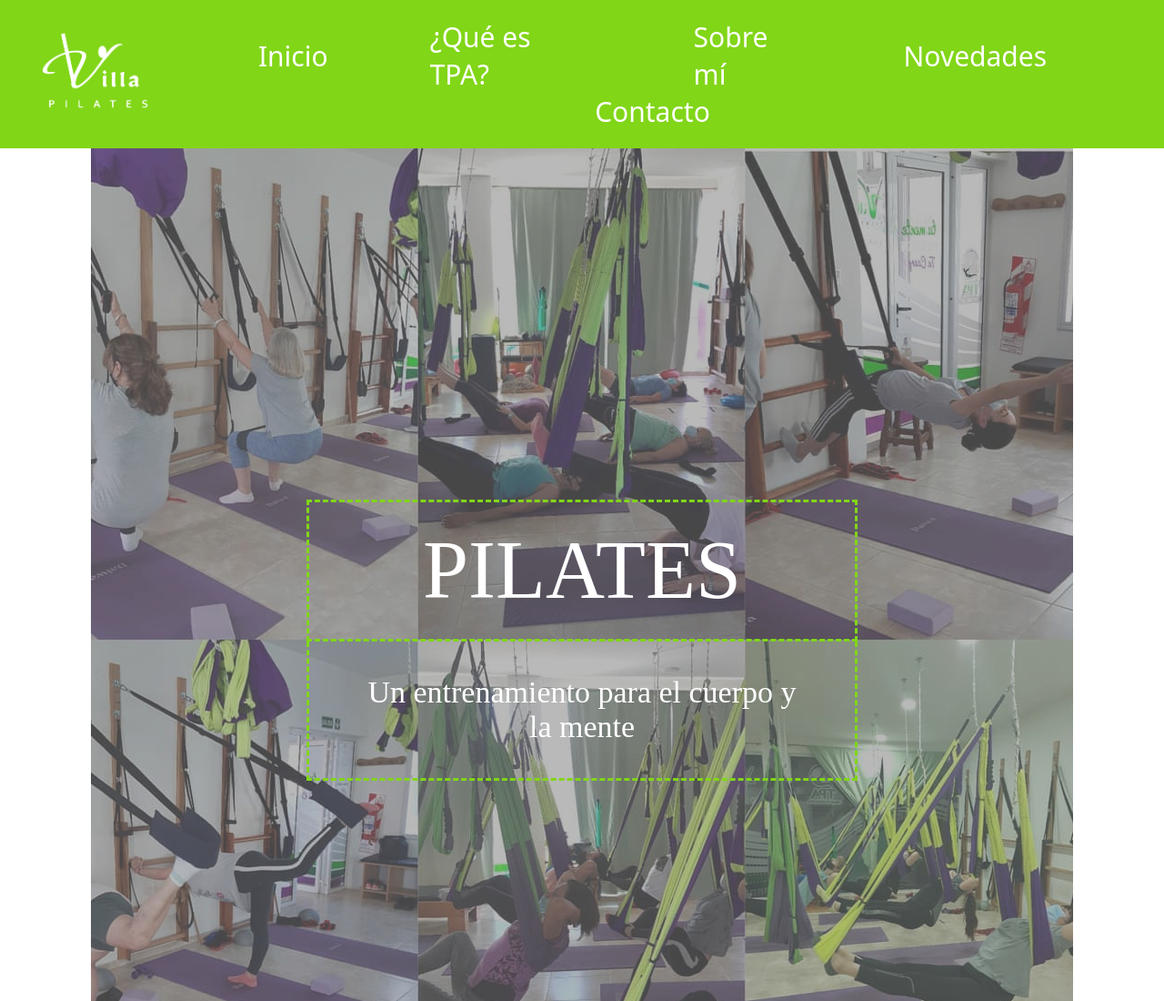
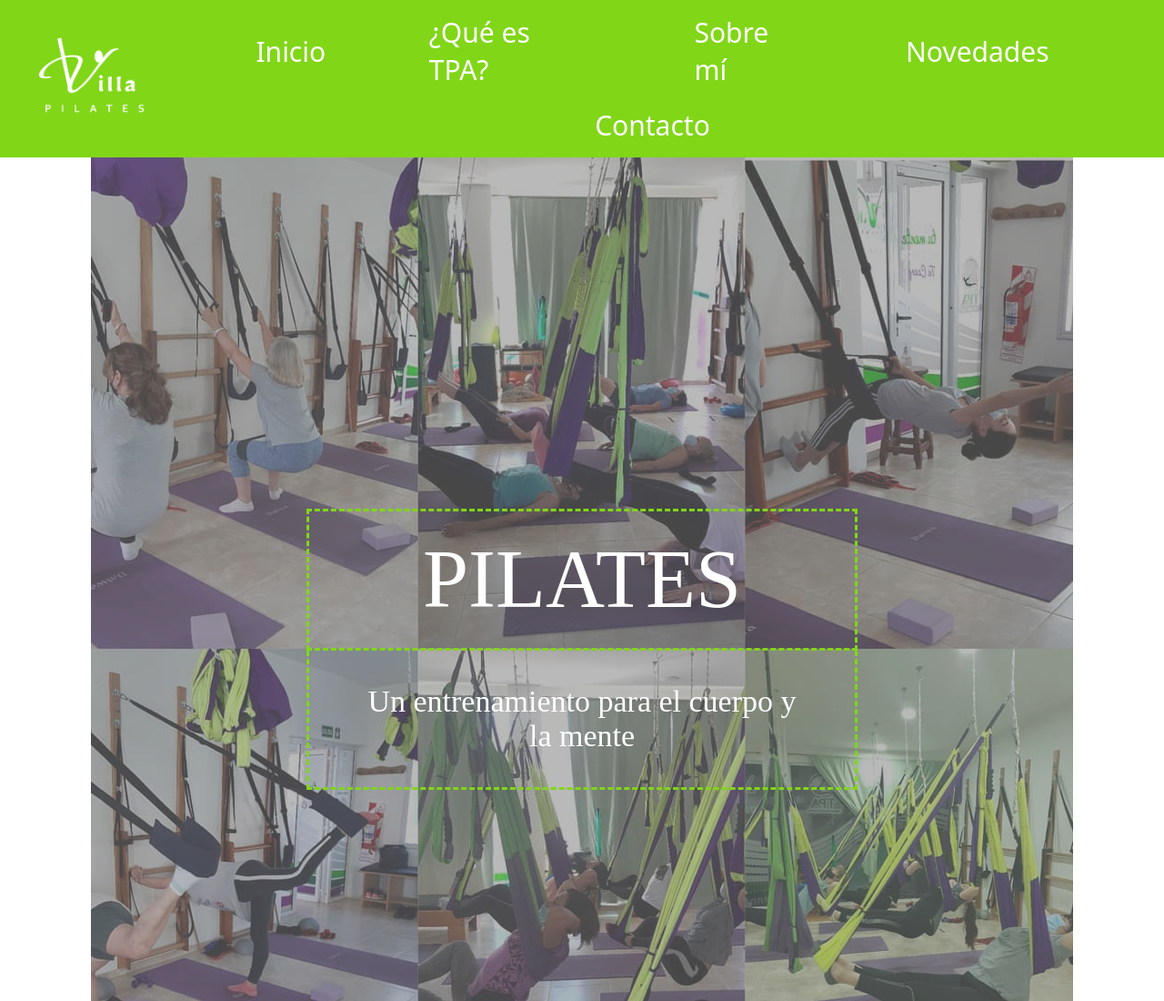
Before and after one commit to 0xLuep/CoderhousePrFn, a plain HTML site: page index.html in a window 1280 px wide. Shown: the top 1100 px of the page at 91% size. Drawn offline with Linux system fonts and the light colour scheme.

Commit message:
Ahora si arregle el navbar (navbarV2)

```diff
--- a/css/styles.css
+++ b/css/styles.css
@@ -7,7 +7,7 @@ header {
     background-color: #81D618;
     display: flex;
     align-items: center;
-    padding: 0px 30px;
+    padding: 0px 2%;
 }
 
 nav {
@@ -28,13 +28,14 @@ nav {
     align-items: center;
     flex-wrap: wrap;
     list-style-type: none;
-    margin: 20px 0;
+    margin: 5px 0px;
     padding: 0 3%;
 }
 
 
 .listContainer li {
     margin: 0px 45px;
+    padding: 10px 0px;
     color: #FFFFFF;
     font-size: 30px;
     font-family: system-ui, -apple-system, BlinkMacSystemFont, 'Segoe UI', Roboto, Oxygen, Ubuntu, Cantarell, 'Open Sans', 'Helvetica Neue', sans-serif;
```
